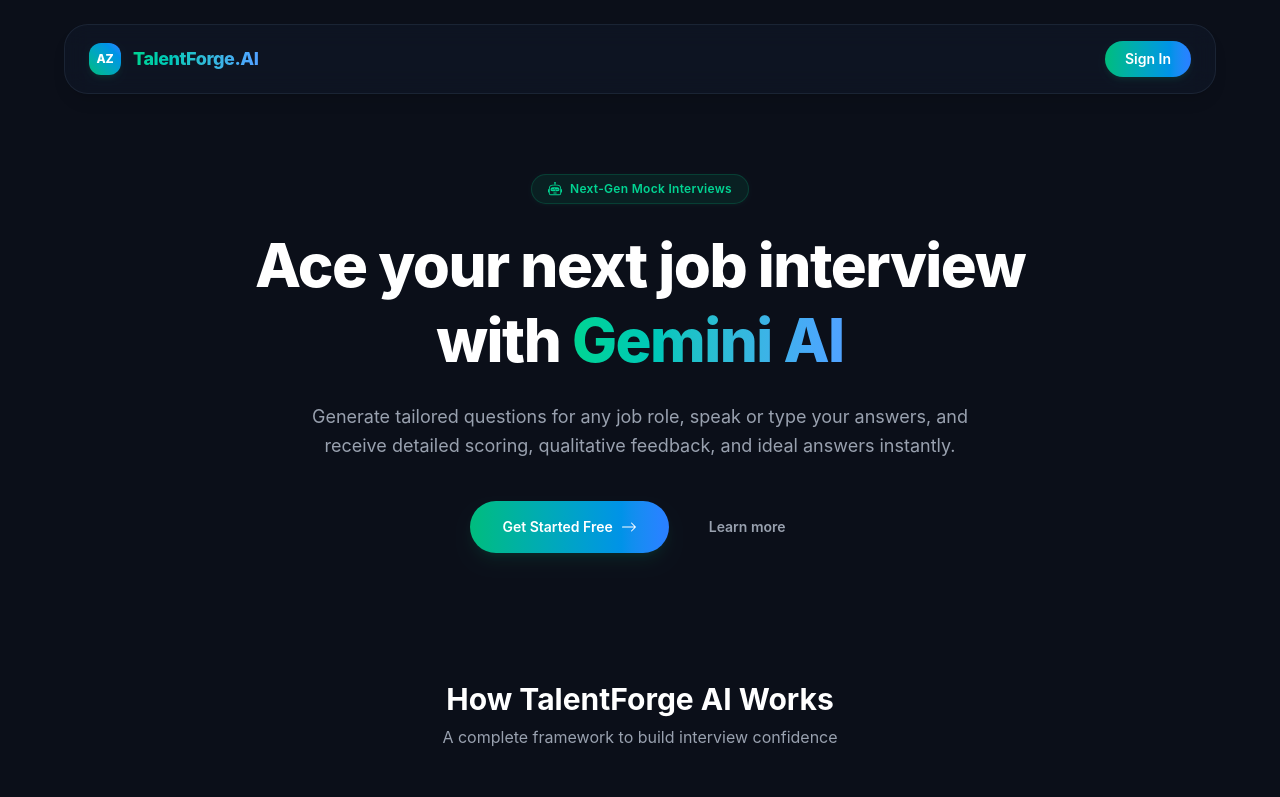
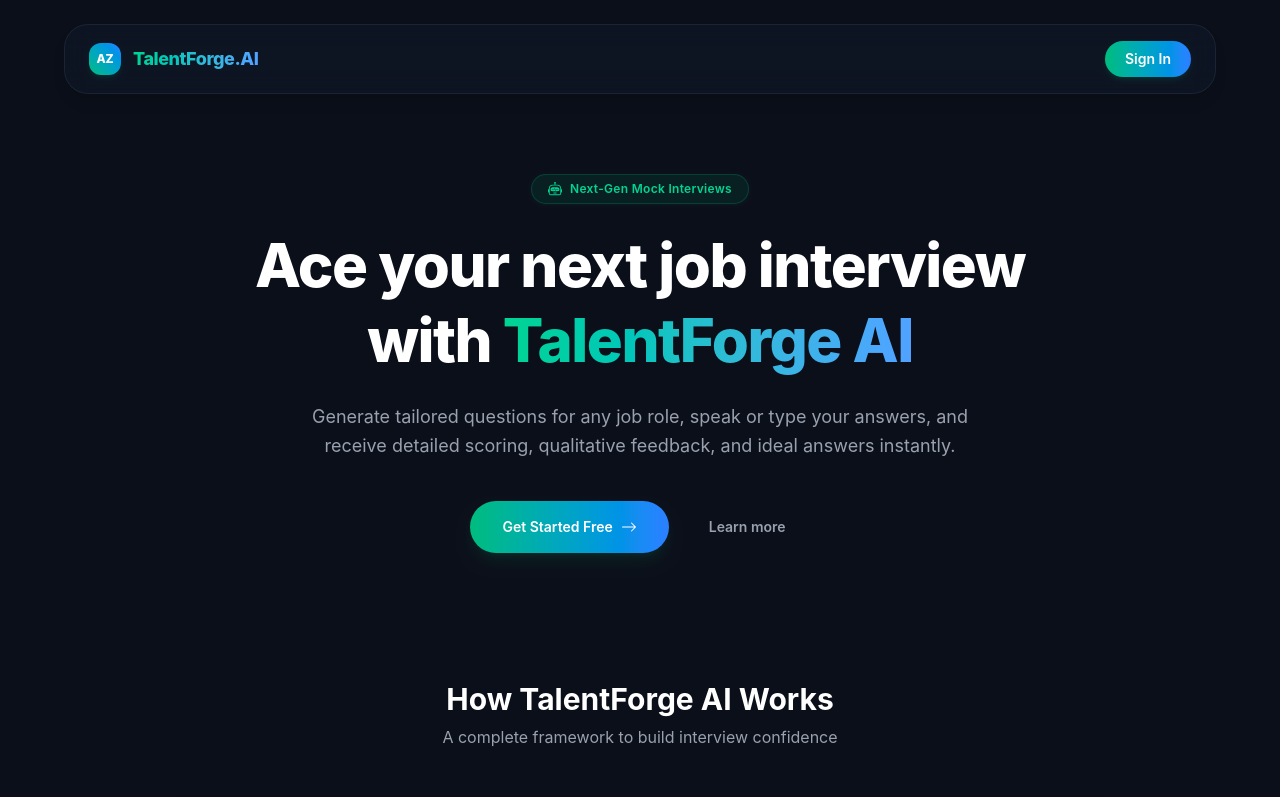
Before and after one commit to ajayzodge2906-hash/talentforge-ai, a React (Vite) app in the folder client/: page / in a window 1280 px wide. Shown: the top 797 px of the page. Built offline with nearby package versions, Linux system fonts and the light colour scheme; no server answers.

Commit message:
Replace Gemini references with TalentForge AI and add Back to Dashboard navigation buttons

```diff
--- a/client/src/pages/AdminDashboard.jsx
+++ b/client/src/pages/AdminDashboard.jsx
@@ -5,7 +5,7 @@
 import { motion, AnimatePresence } from 'motion/react'
 import axios from 'axios'
 import { ServerUrl } from '../App'
-import { BsShieldLock, BsPeople, BsCoin, BsPlayCircle, BsCashCoin, BsPencilSquare, BsArrowRepeat } from 'react-icons/bs'
+import { BsShieldLock, BsPeople, BsCoin, BsPlayCircle, BsCashCoin, BsPencilSquare, BsArrowRepeat, BsArrowLeft } from 'react-icons/bs'
 
 function AdminDashboard() {
   const { userData } = useSelector((state) => state.user)
@@ -120,6 +120,16 @@
       <Navbar />
 
       <div className="w-full max-w-6xl mx-auto px-4 mt-8 flex-1 flex flex-col gap-6">
+        {/* Navigation / Actions Header */}
+        <div className="flex justify-between items-center w-full">
+          <button
+            onClick={() => navigate('/dashboard')}
+            className="flex items-center gap-2 text-gray-400 hover:text-white text-sm font-semibold transition cursor-pointer"
+          >
+            <BsArrowLeft size={16} />
+            <span>Back to Dashboard</span>
+          </button>
+        </div>
         {/* Banner */}
         <div className="bg-gray-900/40 rounded-3xl p-6 border border-gray-800/80 shadow-lg flex items-center justify-between gap-6 backdrop-blur-md">
           <div>
--- a/client/src/pages/Analytics.jsx
+++ b/client/src/pages/Analytics.jsx
@@ -22,7 +22,7 @@
   Bar,
   Cell
 } from 'recharts'
-import { BsBarChartLine, BsGraphUp, BsArrowRight } from 'react-icons/bs'
+import { BsBarChartLine, BsGraphUp, BsArrowRight, BsArrowLeft } from 'react-icons/bs'
 
 function Analytics() {
   const { userData } = useSelector((state) => state.user)
@@ -125,6 +125,16 @@
       <Navbar />
 
       <div className="w-full max-w-5xl mx-auto px-4 mt-8 flex-1 flex flex-col gap-6">
+        {/* Navigation / Actions Header */}
+        <div className="flex justify-between items-center w-full">
+          <button
+            onClick={() => navigate('/dashboard')}
+            className="flex items-center gap-2 text-gray-400 hover:text-white text-sm font-semibold transition cursor-pointer"
+          >
+            <BsArrowLeft size={16} />
+            <span>Back to Dashboard</span>
+          </button>
+        </div>
         {/* Banner */}
         <div className="bg-gray-900/40 rounded-3xl p-6 md:p-8 border border-gray-800/80 shadow-lg backdrop-blur-md">
           <span className="text-[10px] bg-emerald-500/10 text-emerald-400 font-extrabold uppercase tracking-widest px-2.5 py-0.5 rounded-md border border-emerald-500/20">
--- a/client/src/pages/Dashboard.jsx
+++ b/client/src/pages/Dashboard.jsx
@@ -361,7 +361,7 @@
                   <div>
                     <h3 className="font-extrabold text-xl text-white">Generating Questions...</h3>
                     <p className="text-gray-400 text-xs mt-1.5 max-w-xs mx-auto leading-relaxed">
-                      Google Gemini AI is scanning requirements and building targeted coding, behavioral, and HR questions.
+                      TalentForge AI is scanning requirements and building targeted coding, behavioral, and HR questions.
                     </p>
                   </div>
                 </div>
--- a/client/src/pages/Home.jsx
+++ b/client/src/pages/Home.jsx
@@ -63,7 +63,7 @@
           transition={{ duration: 0.6, delay: 0.1 }}
           className="text-4xl sm:text-5xl md:text-6xl font-extrabold text-white tracking-tight leading-tight max-w-4xl"
         >
-          Ace your next job interview with <span className="bg-gradient-to-r from-emerald-400 to-blue-400 bg-clip-text text-transparent">Gemini AI</span>
+          Ace your next job interview with <span className="bg-gradient-to-r from-emerald-400 to-blue-400 bg-clip-text text-transparent">TalentForge AI</span>
         </motion.h1>
 
         <motion.p
@@ -126,7 +126,7 @@
 
         {/* Footer */}
         <div className="mt-40 border-t border-gray-800 w-full pt-8 text-sm text-gray-500">
-          © {new Date().getFullYear()} TalentForge.AI. All rights reserved. Powered by Google Gemini AI.
+          © {new Date().getFullYear()} TalentForge.AI. All rights reserved. Powered by TalentForge AI.
         </div>
       </main>
     </div>
--- a/client/src/pages/InterviewSession.jsx
+++ b/client/src/pages/InterviewSession.jsx
@@ -659,7 +659,7 @@
               <div>
                 <h3 className="font-extrabold text-xl text-white">Evaluating Your Answers...</h3>
                 <p className="text-gray-400 text-xs mt-2 leading-relaxed max-w-xs mx-auto">
-                  Gemini is evaluating your correctness, communication quality, and confidence indicators. This may take up to 15 seconds.
+                  TalentForge AI is evaluating your correctness, communication quality, and confidence indicators. This may take up to 15 seconds.
                 </p>
               </div>
             </motion.div>
--- a/client/src/pages/Pricing.jsx
+++ b/client/src/pages/Pricing.jsx
@@ -38,7 +38,7 @@
       price: "₹100",
       features: [
         "15 Full AI Mock Interviews",
-        "Gemini AI questions generation",
+        "TalentForge AI questions generation",
         "Detailed performance grading",
         "Speech-to-Text transcription"
       ],
@@ -51,7 +51,7 @@
       price: "₹500",
       features: [
         "65 Full AI Mock Interviews",
-        "Gemini AI questions generation",
+        "TalentForge AI questions generation",
         "Detailed performance grading",
         "Speech-to-Text transcription",
         "Optimal code response suggestions"
@@ -65,7 +65,7 @@
       price: "₹500",
       features: [
         "65 Full AI Mock Interviews",
-        "Gemini AI questions generation",
+        "TalentForge AI questions generation",
         "Detailed performance grading",
         "Speech-to-Text transcription",
         "Optimal code response suggestions",
@@ -173,7 +173,17 @@
     <div className="min-h-screen bg-[#0b0f19] flex flex-col font-sans select-none pb-16 text-gray-150 relative">
       <Navbar />
 
-      <div className="w-full max-w-6xl mx-auto px-4 mt-12 flex-1 flex flex-col items-center">
+      <div className="w-full max-w-6xl mx-auto px-4 mt-8 flex-1 flex flex-col items-center gap-6">
+        {/* Navigation / Actions Header */}
+        <div className="flex justify-between items-center w-full">
+          <button
+            onClick={() => navigate('/dashboard')}
+            className="flex items-center gap-2 text-gray-400 hover:text-white text-sm font-semibold transition cursor-pointer"
+          >
+            <BsArrowLeft size={16} />
+            <span>Back to Dashboard</span>
+          </button>
+        </div>
         {/* Header Title */}
         <div className="text-center max-w-2xl mb-12">
           <h1 className="text-3xl md:text-4xl font-extrabold text-white tracking-tight">
--- a/client/src/pages/ResumeUpload.jsx
+++ b/client/src/pages/ResumeUpload.jsx
@@ -5,7 +5,7 @@
 import { motion, AnimatePresence } from 'motion/react'
 import axios from 'axios'
 import { ServerUrl } from '../App'
-import { BsCloudUpload, BsFileEarmarkPdf, BsFileEarmarkText, BsCheck2Circle, BsLightbulb, BsArrowRight, BsTrash } from 'react-icons/bs'
+import { BsCloudUpload, BsFileEarmarkPdf, BsFileEarmarkText, BsCheck2Circle, BsLightbulb, BsArrowRight, BsTrash, BsArrowLeft } from 'react-icons/bs'
 import { FaGraduationCap, FaBriefcase, FaCode } from 'react-icons/fa'
 
 function ResumeUpload() {
@@ -157,6 +157,16 @@
       <Navbar />
 
       <div className="w-full max-w-6xl mx-auto px-4 mt-8 flex-1 flex flex-col gap-6">
+        {/* Navigation / Actions Header */}
+        <div className="flex justify-between items-center w-full">
+          <button
+            onClick={() => navigate('/dashboard')}
+            className="flex items-center gap-2 text-gray-400 hover:text-white text-sm font-semibold transition cursor-pointer"
+          >
+            <BsArrowLeft size={16} />
+            <span>Back to Dashboard</span>
+          </button>
+        </div>
         {/* Banner */}
         <div className="bg-gray-900/40 rounded-3xl p-6 md:p-8 border border-gray-800/80 shadow-lg backdrop-blur-md">
           <span className="text-[10px] bg-emerald-500/10 text-emerald-400 font-extrabold uppercase tracking-widest px-2.5 py-0.5 rounded-md border border-emerald-500/20">
@@ -468,7 +478,7 @@
                         <div>
                           <h4 className="font-bold text-white mb-1">Unlock AI Mock Prep</h4>
                           <p className="text-xs text-gray-400 leading-relaxed mb-4">
-                            TalentForge uses your parsed resume profile contexts to direct Gemini to customize interview question prompts!
+                            TalentForge uses your parsed resume profile contexts to customize interview question prompts!
                           </p>
                           <button
                             onClick={() => navigate('/dashboard')}
```
